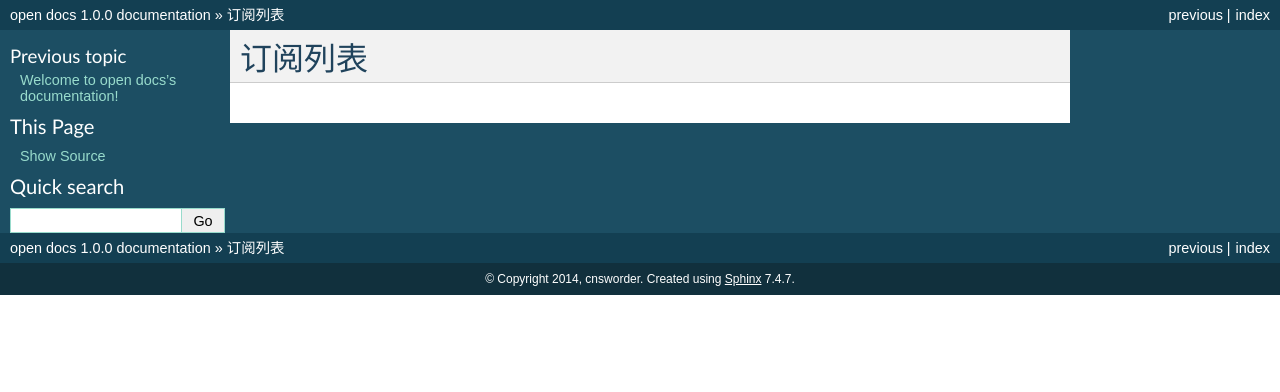
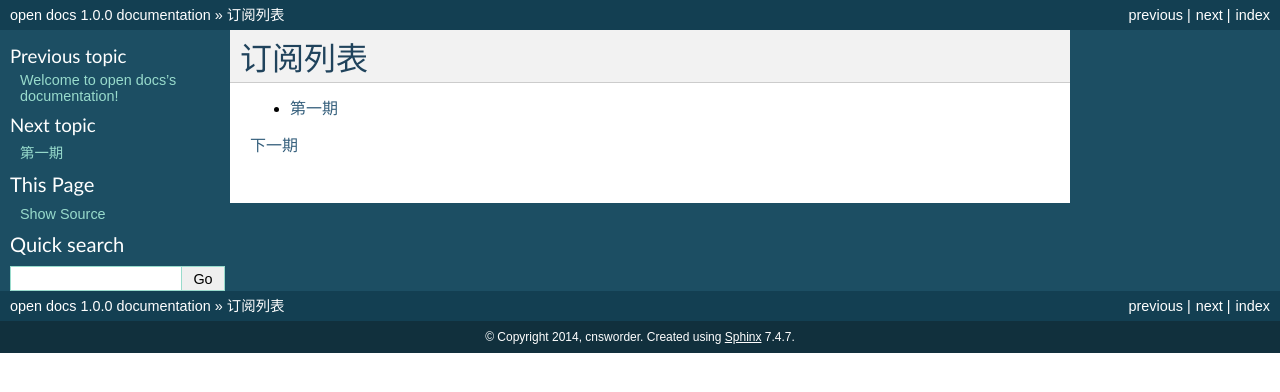
Before and after one commit to cnsworder/docs, a Sphinx documentation site: the page built from source/publication.rst, in a window 1280 px wide. Shown: the top 392 px of the page. Built offline with Sphinx 7.4.7, drawn with Linux system fonts in a browser that asks for light colours; formulas are drawn with MathJax 3.

Commit message:
add file

```diff
--- a/source/publication.rst
+++ b/source/publication.rst
@@ -1,3 +1,11 @@
 =========
 订阅列表
 =========
+
+.. toctree::
+   publication/alpha1
+
+|n1|_
+
+.. |n1| replace:: 下一期
+.. _n1: publication/alpha1.html
--- /dev/null
+++ b/source/publication/alpha1.rst
@@ -0,0 +1,3 @@
+------
+第一期
+------
```
